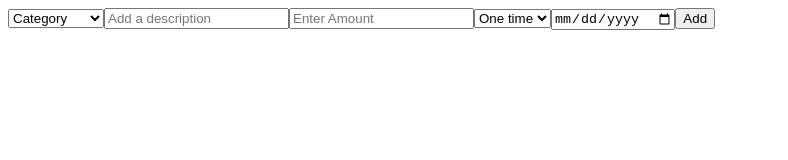
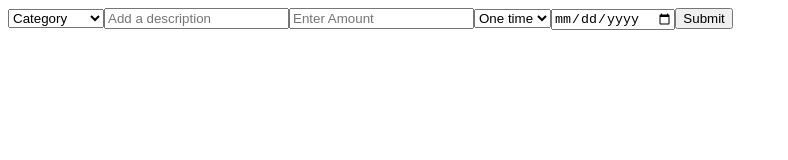
Before and after one commit to yangbyron/React-StudentMVP, a React (Create React App) app: page / in a window 1280 px wide. Both pictures are taken after a click on the button "Add Spending". Shown: the top 160 px of the page, without its empty margins (0-788 px from the left). Built offline with nearby package versions, Linux system fonts and the light colour scheme; no server answers.

Commit message:
fix keep making fetch request, by creating new state called oldSumOfData and oldSpendings, and replace conditional rendering array in useEffect

```diff
--- a/server.js
+++ b/server.js
@@ -31,6 +31,7 @@ app.get('/api/wallet/sum',(req,res)=>{
 app.post('/api/wallet',(req,res)=>{
     console.log('Updating...');
     const body = req.body
+    console.log(body)
     client.query(`insert into current_month_spending (category,amount,description,date) values ('${body.category}',${body.amount},'${body.description}','${body.date}');`)
     .then(result=>{
         console.log('Update success');
--- a/src/AddSpending.js
+++ b/src/AddSpending.js
@@ -27,7 +27,7 @@ const AddSpending=(props)=>{
         })
     }
     return (
-        <form>
+        <form onSubmit={handleClick}>
             <select name="category" required onChange={handleChange}>
                 <option value=''>Category</option>
                 <option value='monthly bill'>Monthly Bill</option>
@@ -47,7 +47,7 @@ const AddSpending=(props)=>{
                 <option value='monthly'>Monthly</option>
             </select>
             <input name="date" type="date" onChange={handleChange} required/>
-            <button onClick={handleClick}>Add</button>
+            <input type="submit"/>
         </form>
     )
 }
--- a/src/App.js
+++ b/src/App.js
@@ -6,27 +6,29 @@ import Tab from "./Tab";
 
 function App() {
   const [spendings,setSpendings]=useState([]);
+  const [oldSpendings,setOldSpendings]=useState([]);
   const [isAddClicked,setIsAddClicked]=useState(false);
   const [sumOfData,setSumOfData]=useState([]);
+  const [oldSumOfData,setOldSumOfData]=useState([]);
   const URL = 'http://localhost:3002/api/wallet';
   // const URL = 'http';
   function handleAddClick(){
     setIsAddClicked(!isAddClicked);
   }
   function handleDelete(){
-    console.log('delete');
-    setSpendings(spendings);
+    setOldSpendings(spendings);
+    setOldSumOfData(sumOfData);
   }
   useEffect(()=>{
     fetch(URL)
     .then(res=>res.json())
     .then(data=>setSpendings(data))
-  },[spendings]);
+  },[oldSpendings]);
   useEffect(()=>{
     fetch(URL+'/sum')
     .then(res=>res.json())
     .then(data=>setSumOfData(data))
-  },[spendings]);
+  },[oldSumOfData]);
 
   if(isAddClicked){
     return <AddSpending URL={URL}/>
--- a/src/DisplayChart.js
+++ b/src/DisplayChart.js
@@ -11,7 +11,7 @@ const DisplayChart = (props) => {
             data={dataArray}
             label={(data)=>data.dataEntry.value!==0?data.dataEntry.title:''}
             viewBoxSize={[500,500]}
-            center={[300,50]}
+            center={[300,90]}
             labelStyle={{
                 fontSize:'9px',
             }}
```
